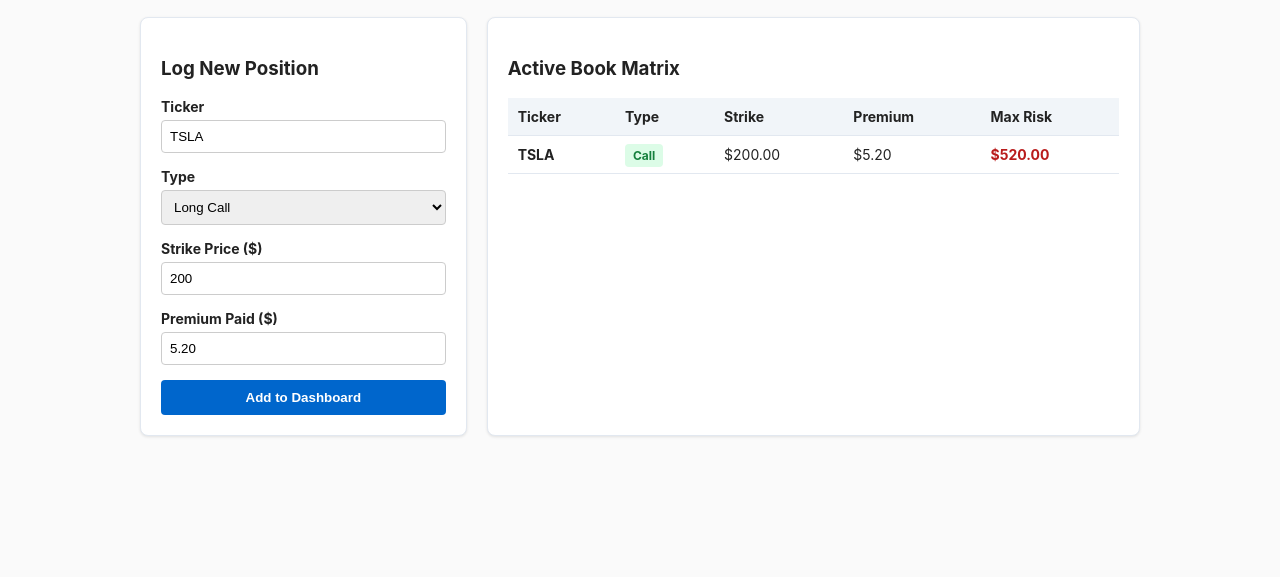
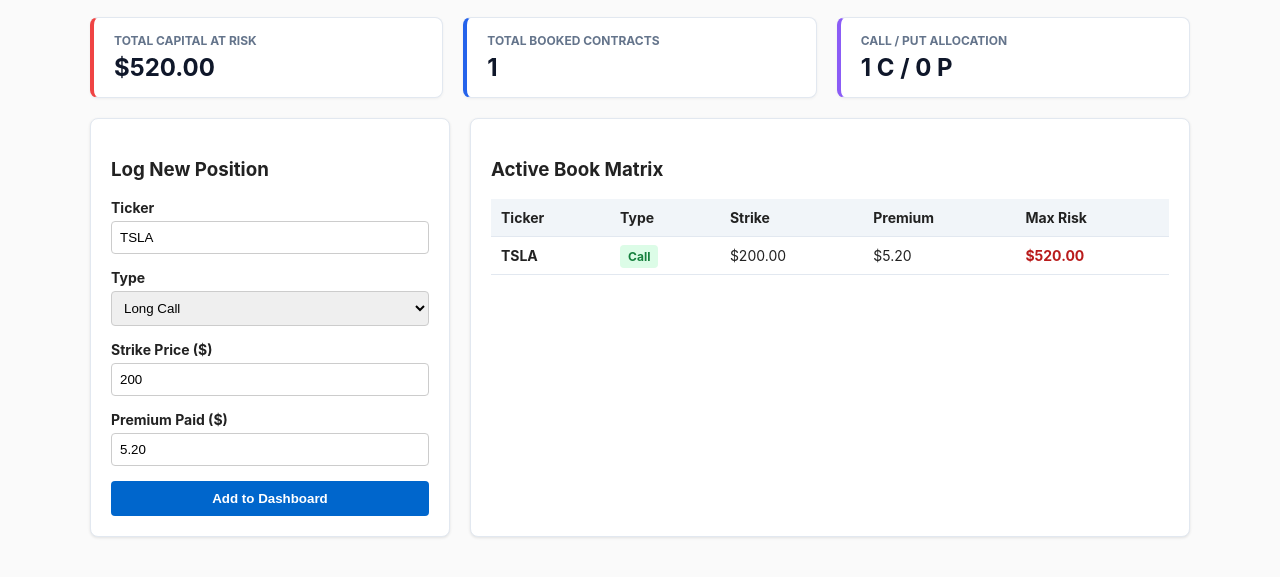
Before and after one commit to chankaye-del/my-first-web-project, a plain HTML site: page journal.html in a window 1280 px wide. Both pictures are taken after a click on the button "Add to Dashboard". Shown: the part 181-758 px from the top of the page. Drawn offline with Linux system fonts and the light colour scheme.

Commit message:
2nd Release

```diff
--- a/journal.html
+++ b/journal.html
@@ -6,8 +6,15 @@
     <title>AI Trade Journal Dashboard</title>
     <style>
         body { font-family: -apple-system, BlinkMacSystemFont, "Segoe UI", Roboto, sans-serif; margin: 0; padding: 20px; background: #fafafa; color: #222; }
-        .dashboard { max-width: 1000px; margin: 0 auto; }
+        .dashboard { max-width: 1100px; margin: 0 auto; }
         .header { background: #0f172a; color: white; padding: 20px; border-radius: 8px; margin-bottom: 20px; }
+
+        /* Summary Cards Layout */
+        .summary-row { display: grid; grid-template-columns: repeat(3, 1fr); gap: 20px; margin-bottom: 20px; }
+        .summary-card { background: white; padding: 15px 20px; border-radius: 8px; border: 1px solid #e2e8f0; box-shadow: 0 1px 3px rgba(0,0,0,0.05); }
+        .summary-card label { font-size: 12px; text-transform: uppercase; color: #64748b; font-weight: bold; display: block; margin-bottom: 5px; }
+        .summary-card .value { font-size: 24px; font-weight: bold; color: #0f172a; }
+
         .grid { display: grid; grid-template-columns: 1fr 2fr; gap: 20px; }
         .card { background: white; padding: 20px; border-radius: 8px; box-shadow: 0 1px 3px rgba(0,0,0,0.1); border: 1px solid #e2e8f0; }
         .form-group { margin-bottom: 15px; }
@@ -29,6 +36,22 @@
     <div class="header">
         <h1>📈 Trade Log & Risk Dashboard</h1>
         <p>Orchestrating AI-assisted layouts for trading tracking.</p>
+    </div>
+
+    <!-- NEW: Aggregation/Portfolio Summary Row -->
+    <div class="summary-row">
+        <div class="summary-card" style="border-left: 4px solid #ef4444;">
+            <label>Total Capital At Risk</label>
+            <div class="value" id="totalRisk">$0.00</div>
+        </div>
+        <div class="summary-card" style="border-left: 4px solid #2563eb;">
+            <label>Total Booked Contracts</label>
+            <div class="value" id="totalContracts">0</div>
+        </div>
+        <div class="summary-card" style="border-left: 4px solid #8b5cf6;">
+            <label>Call / Put Allocation</label>
+            <div class="value" id="allocationRatio">0 / 0</div>
+        </div>
     </div>
 
     <div class="grid">
@@ -79,7 +102,6 @@
 </div>
 
 <script>
-    // Core functional logic array
     let tradeBook = [];
 
     function addTrade() {
@@ -89,15 +111,15 @@
         const premium = parseFloat(document.getElementById('txPremium').value);
         const maxRisk = premium * 100;
 
-        // Add to data array
         tradeBook.push({ ticker, type, strike, premium, maxRisk });
 
         updateTable();
+        calculateMetrics(); // Dynamic calculation hook
     }
 
     function updateTable() {
         const tbody = document.getElementById('tradeLogBody');
-        tbody.innerHTML = ''; // Clear old data
+        tbody.innerHTML = '';
 
         tradeBook.forEach(trade => {
             const row = `<tr>
@@ -110,6 +132,25 @@
             tbody.innerHTML += row;
         });
     }
+
+    // NEW: Analytical aggregation function
+    function calculateMetrics() {
+        let runningRisk = 0;
+        let runningContracts = tradeBook.length;
+        let calls = 0;
+        let puts = 0;
+
+        tradeBook.forEach(trade => {
+            runningRisk += trade.maxRisk;
+            if (trade.type === 'Call') calls++;
+            if (trade.type === 'Put') puts++;
+        });
+
+        // Update top components instantly
+        document.getElementById('totalRisk').innerText = `$${runningRisk.toFixed(2)}`;
+        document.getElementById('totalContracts').innerText = runningContracts;
+        document.getElementById('allocationRatio').innerText = `${calls} C / ${puts} P`;
+    }
 </script>
 
 </body>
```
